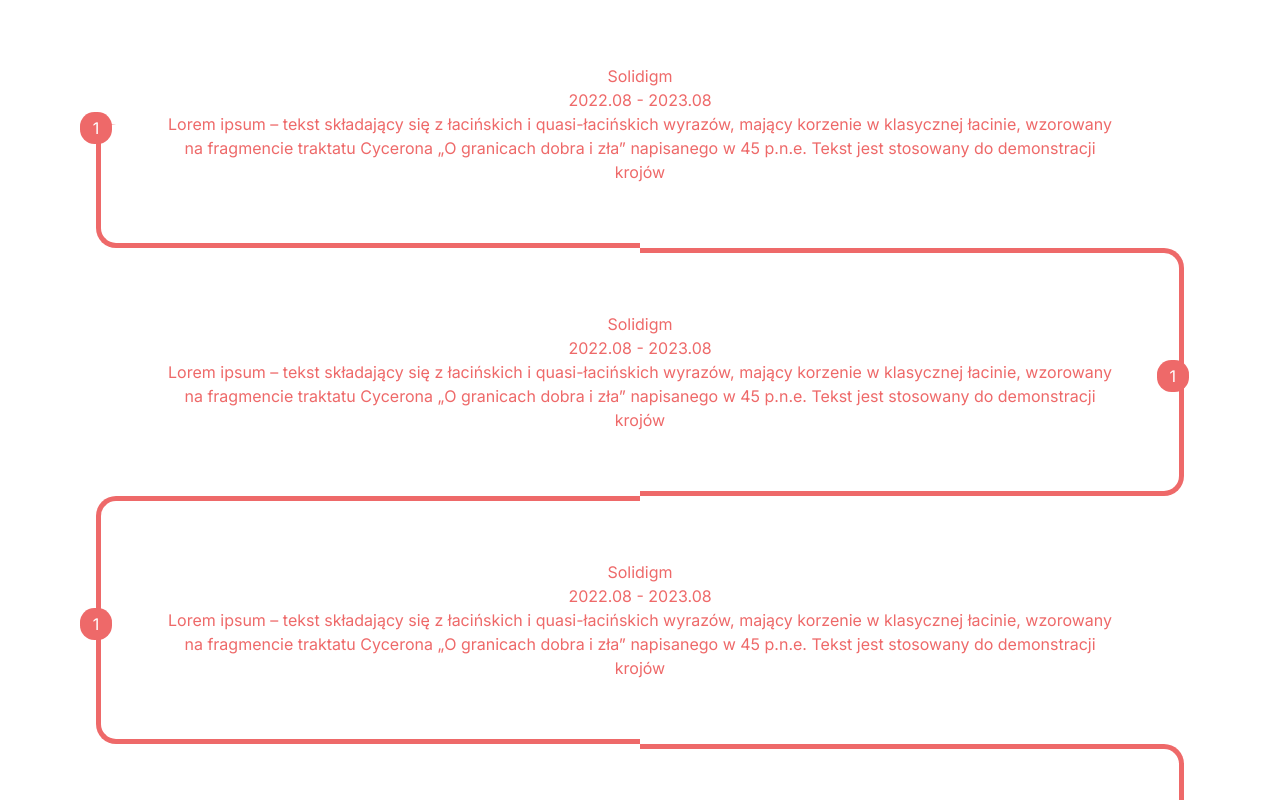
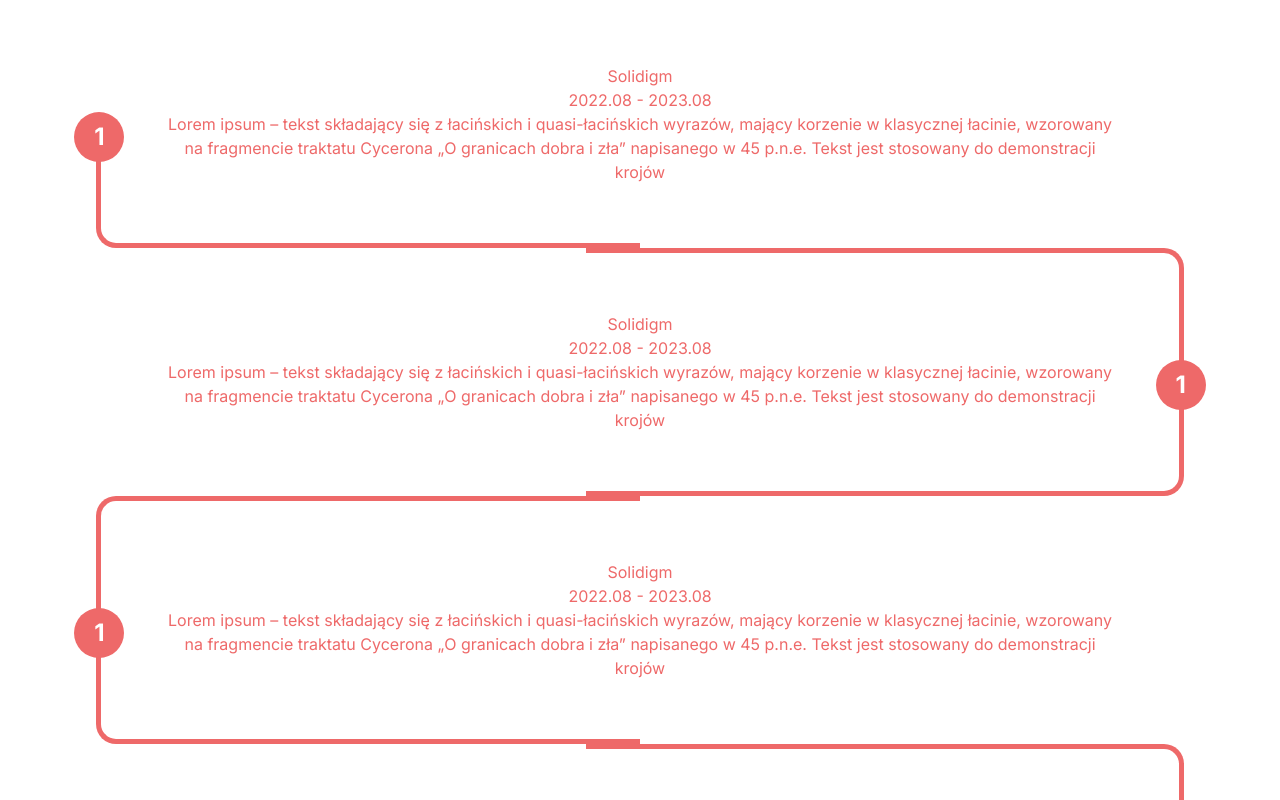
Before and after one commit to UnFriend-PL/CV, a Next.js app: page / in a window 1280 px wide. Shown: the top 800 px of the page. Built offline with nearby package versions, Linux system fonts and the light colour scheme.

Commit message:
fix: fixed position of div with number of experience

```diff
--- a/src/app/components/timeline/timelinepoint.css
+++ b/src/app/components/timeline/timelinepoint.css
@@ -40,17 +40,15 @@
   content: "";
   position: absolute;
   right: 0;
-  left: 50%;
+  left: 45%;
   bottom: 0;
-  width: 50%;
+  width: 55%;
   height: 100%;
   border-bottom: var(--borderSize) solid var(--colorOne);
   border-right: var(--borderSize) solid var(--colorOne);
   border-top: var(--borderSize) solid var(--colorOne);
   border-top-right-radius: var(--borderRadius);
   border-bottom-right-radius: var(--borderRadius);
-
-  /* border-radius: var(--borderRadius); */
 }
 .TimeLinePoint {
   min-width: 50vw;
@@ -58,27 +56,29 @@
   background-color: white;
   color: var(--colorOne);
   position: relative;
-  /* box-sizing: border-box; */
   padding: 5%;
 }
 
-.TimeLinePointCounter:nth-child(odd) {
+.TimeLinePointCounter {
   position: absolute;
+  border-radius: 50%;
+  background-color: var(--colorOne);
   color: var(--colorTwo);
-  background-color: var(--colorOne);
-  border-radius: 45%;
-  left: -1em;
+  min-width: 50px;
+  min-height: 50px;
+  display: flex;
+  justify-content: center;
+  align-items: center;
+  font-weight: bold;
+  font-size: 1.5rem;
   top: 45%;
-  min-width: 2em;
-  min-height: 2em;
-  display: flex;
-  align-items: center;
-  justify-content: center;
 }
+
 .TimeLinePoint:nth-child(even) .TimeLinePointCounter {
-  top: 45%;
-  left: 97.5%;
-  position: absolute;
+  right: -0.9em;
+}
+.TimeLinePoint:nth-child(odd) .TimeLinePointCounter {
+  left: -0.9em;
 }
 .TimeLinePoint:first-child {
   border-left: none;
```
